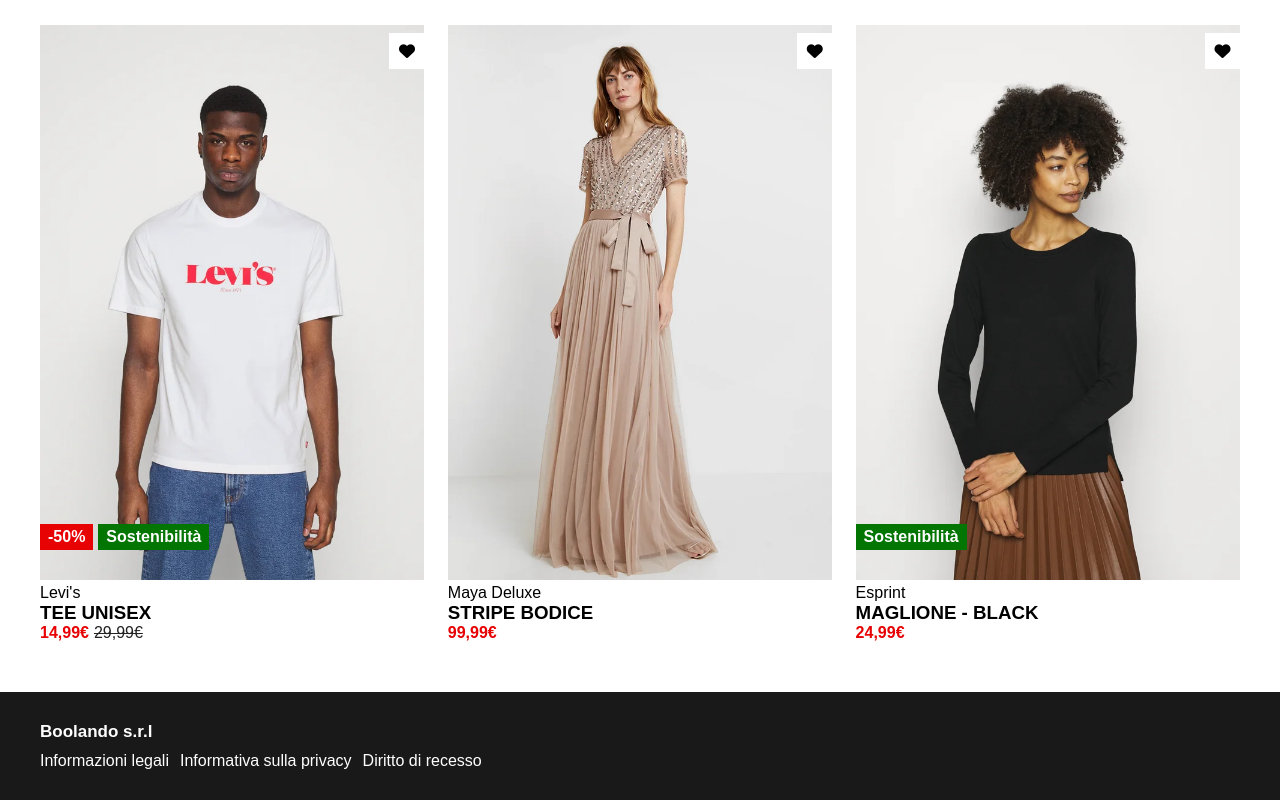
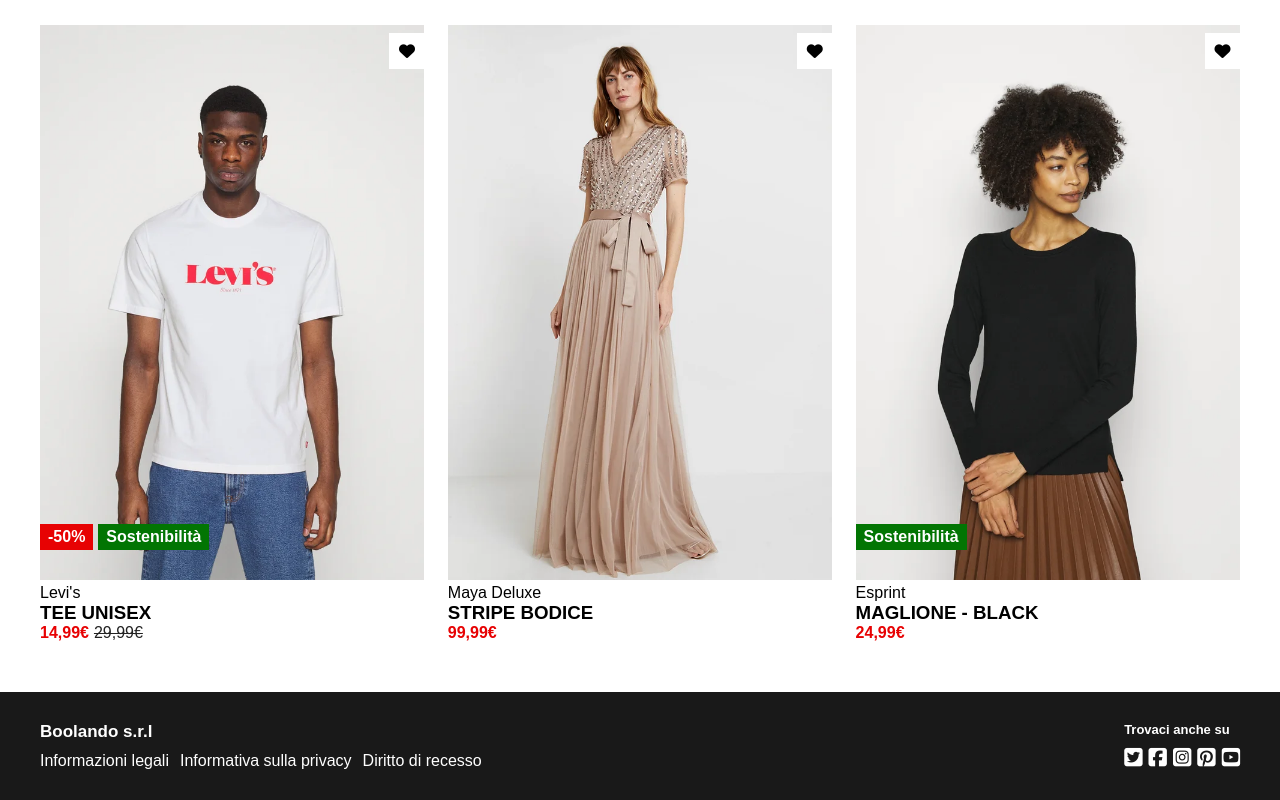
Before and after one commit to titoni-andrea/html-css-boolando, a plain HTML site: page index.html in a window 1280 px wide. Shown: the part 752-1552 px from the top of the page. Drawn offline with Linux system fonts and the light colour scheme.

Commit message:
social footer

```diff
--- a/css/style.css
+++ b/css/style.css
@@ -142,6 +142,8 @@
     margin: 0 auto;
     padding-top: 30px;
     padding-bottom: 30px;
+    display: flex;
+    justify-content: space-between;
 }
 
 .ragione-sociale {
@@ -160,3 +162,16 @@
     color: white;
     text-decoration: none;
 }
+
+.social p {
+    color: white;
+    padding-bottom: 10px;
+    font-size: 13px;
+}
+
+.icone-social {
+    color: white;
+    display: flex;
+    gap: 6px;
+    font-size: 21px;
+}
--- a/index.html
+++ b/index.html
@@ -160,6 +160,7 @@
     <!-- Inizio footer -->
     <footer>
         <div class="cont-footer">
+            <!-- Informazioni legali -->
             <div class="info-legali">
                 <p class="ragione-sociale">Boolando s.r.l</p>
                 <div class="pag-legali">
@@ -168,6 +169,19 @@
                     <a href="#">Diritto di recesso</a>
                 </div>
             </div>
+
+            <!-- Social -->
+            <div class="social">
+                <p><strong>Trovaci anche su</strong></p>
+                <div class="icone-social">
+                    <i class="fa-brands fa-square-twitter"></i>
+                    <i class="fa-brands fa-square-facebook"></i>
+                    <i class="fa-brands fa-square-instagram"></i>
+                    <i class="fa-brands fa-square-pinterest"></i>
+                    <i class="fa-brands fa-square-youtube"></i>
+                </div>
+
+            </div>
         </div>
     </footer>
 </body>
```
